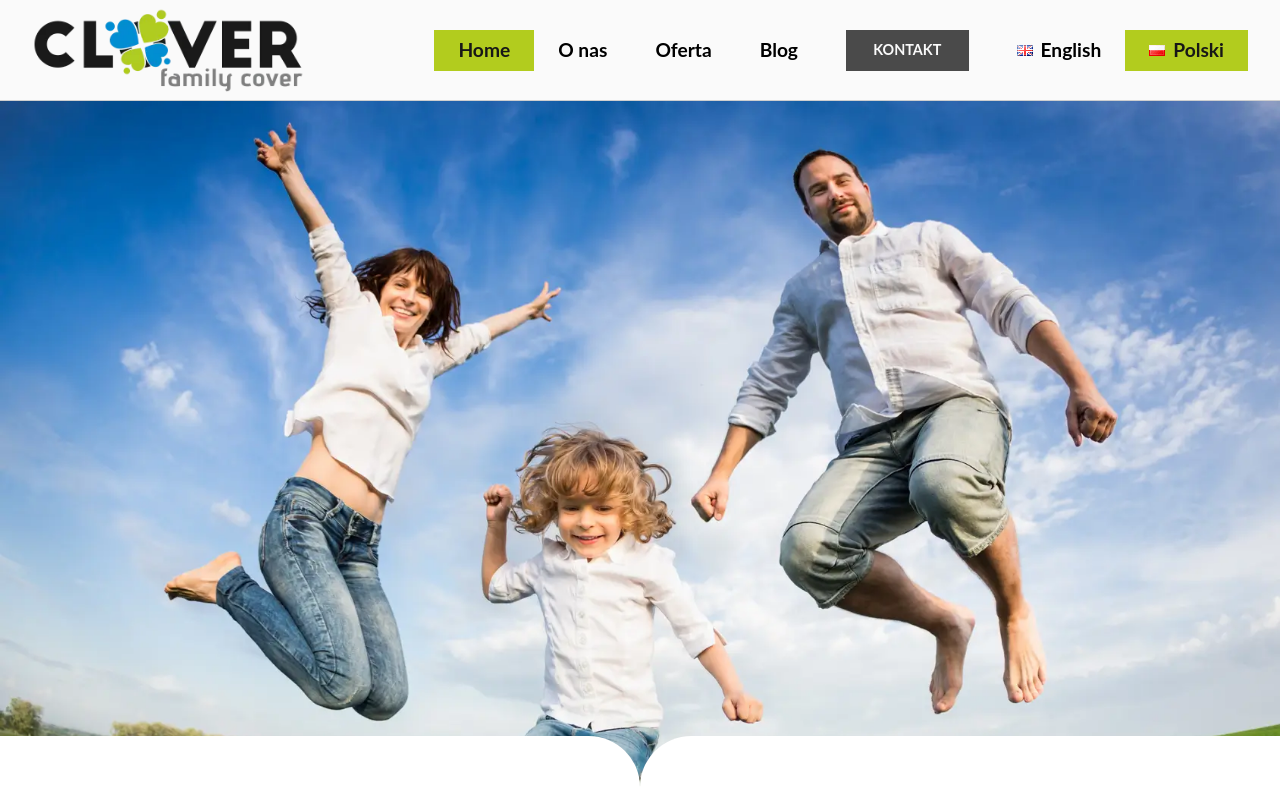
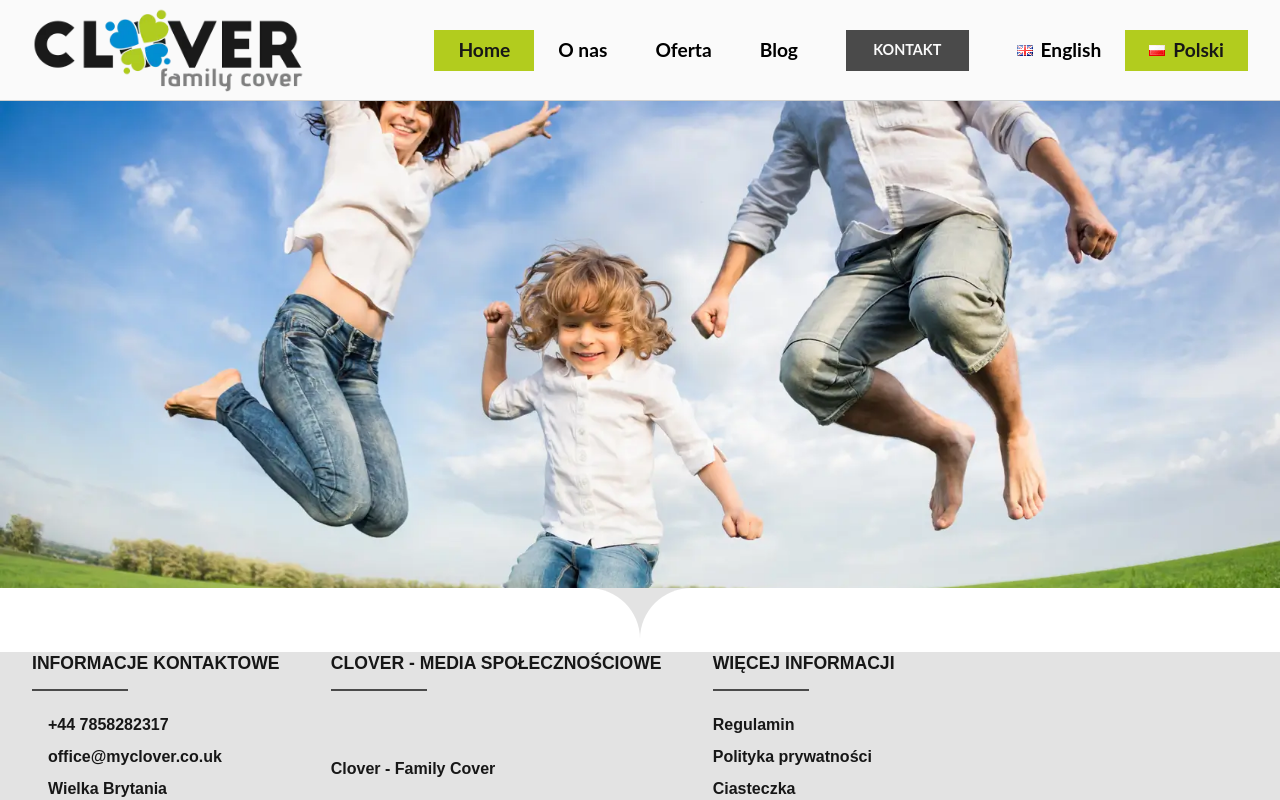
Before and after one commit to TZ-fn/MyClover, a React (Vite) app: page /about in a window 1280 px wide. Shown: the top 800 px of the page. Built offline with nearby package versions, Linux system fonts and the light colour scheme; some icons are missing; a web font is replaced by a local one.

Commit message:
feat: add more styling and the divider component

```diff
--- a/src/components/ImageDivider/ImageDivider.module.scss
+++ b/src/components/ImageDivider/ImageDivider.module.scss
@@ -46,7 +46,7 @@
 
 .downwards {
   position: absolute;
-  bottom: 0;
+  margin-top: auto;
 
   &::before {
     border-radius: 0 4vw 0 0;
--- a/src/components/ImageHeader/ImageHeader.module.scss
+++ b/src/components/ImageHeader/ImageHeader.module.scss
@@ -0,0 +1,14 @@
+.imageHeaderContainer {
+  position: relative;
+  width: 100%;
+  overflow: hidden;
+  height: clamp(15rem, 38vw, 45rem);
+}
+
+.imageHeaderBackground {
+  position: absolute;
+  top: 50%;
+  left: 50%;
+  transform: translate(-50%, -50%);
+  width: 100%;
+}
--- a/src/components/ImageHeader/ImageHeader.tsx
+++ b/src/components/ImageHeader/ImageHeader.tsx
@@ -1,4 +1,3 @@
-import ImageDivider from "components/ImageDivider/ImageDivider";
 import styles from "./ImageHeader.module.scss";
 
 interface ImageHeaderProps {
@@ -9,10 +8,9 @@ interface ImageHeaderProps {
 function ImageHeader({ pageName, backgroundImage }: ImageHeaderProps) {
   return (
     <div className={styles.imageHeaderContainer}>
-      <img src={backgroundImage} alt="" />
+      <img className={styles.imageHeaderBackground} src={backgroundImage} alt="" />
       <h2>My Clover</h2>
       <h3>{pageName}</h3>
-      <ImageDivider isUpwards={false} />
     </div>
   );
 }
--- a/src/pages/AboutPage/AboutPage.tsx
+++ b/src/pages/AboutPage/AboutPage.tsx
@@ -1,12 +1,15 @@
 import ImageHeader from "components/ImageHeader/ImageHeader";
 import useTranslation from "hooks/useTranslation";
 import aboutUsBg from "assets/aboutUsBg.webp";
+import ImageDivider from "components/ImageDivider/ImageDivider";
 
 function AboutPage() {
   const [translation] = useTranslation();
+
   return (
     <>
       <ImageHeader pageName={translation.header.navigation.about} backgroundImage={aboutUsBg} />
+      <ImageDivider isUpwards={false} />
     </>
   );
 }
```
